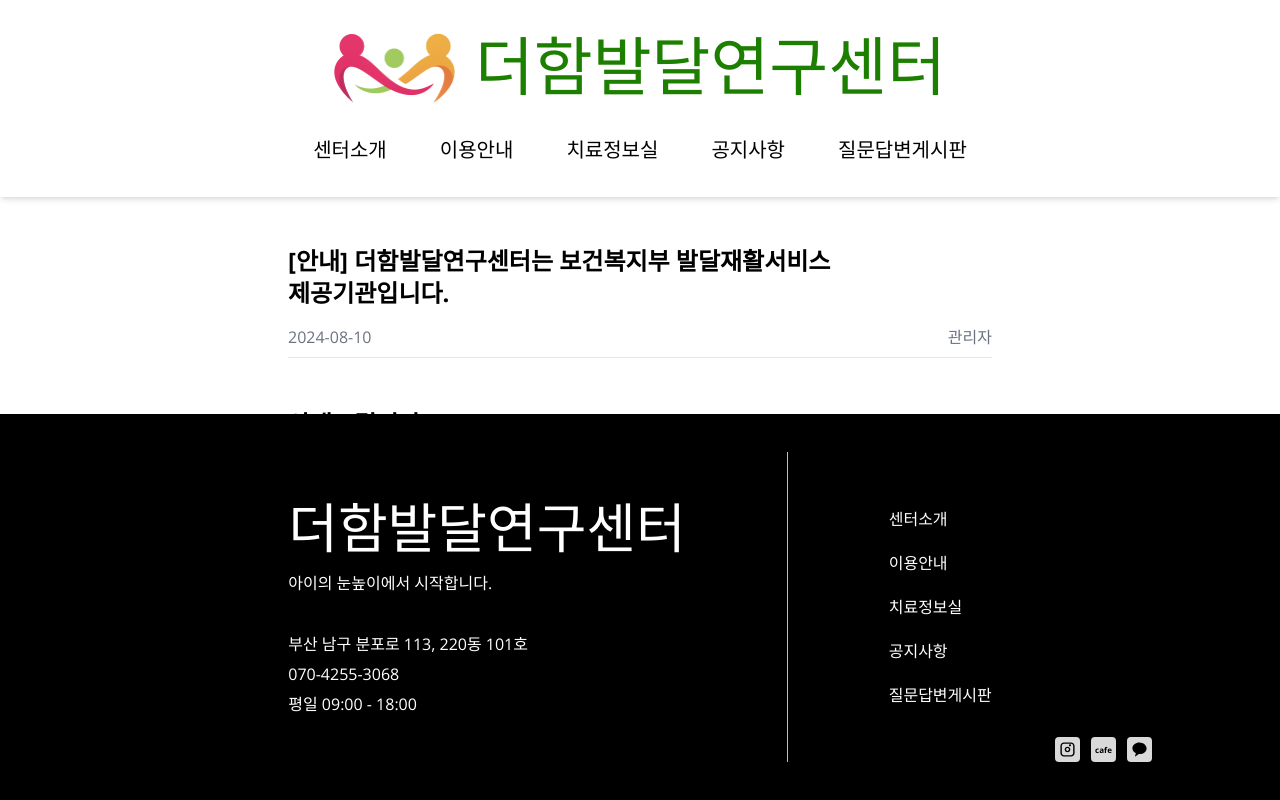
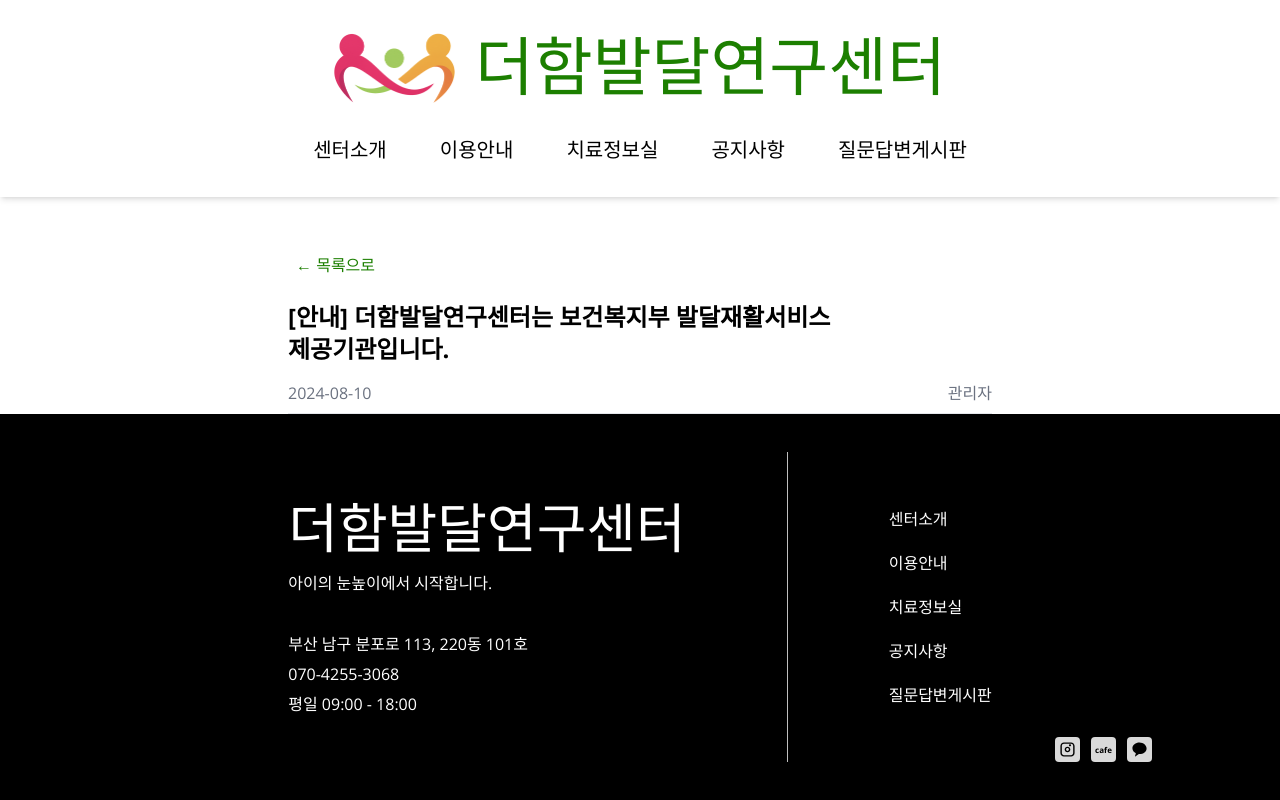
Before and after one commit to marybin99/withbobath, a Next.js app: page /notice/1 in a window 1280 px wide. Shown: the top 800 px of the page. Built offline with nearby package versions, Linux system fonts and the light colour scheme; a web font is replaced by a local one.

Commit message:
feat. 공지사항 상세에 목록 돌아가기 추가

```diff
--- a/src/components/notice/Table.tsx
+++ b/src/components/notice/Table.tsx
@@ -28,7 +28,11 @@ const Table = () => {
         {pageNotices.map((notice) => (
           <Link
             key={notice.id}
-            href={`/notice/${notice.id}`}
+            href={
+              currentPage === 1
+                ? `/notice/${notice.id}`
+                : `/notice/${notice.id}?page=${currentPage}`
+            }
             className="block px-4 py-3 transition-colors border border-gray-200 rounded-lg bg-[#F5F9F2] hover:bg-white focus-visible:outline focus-visible:outline-2 focus-visible:outline-primary md:px-5"
           >
             <div className="flex flex-col gap-1 sm:flex-row sm:items-center sm:justify-between sm:gap-6">
--- a/src/pages/notice/[id].tsx
+++ b/src/pages/notice/[id].tsx
@@ -1,4 +1,5 @@
 import React from "react";
+import Link from "next/link";
 import { useRouter } from "next/router";
 import Layout from "@/components/layout/Layout";
 import { useScroll } from "@/components/layout/Header";
@@ -8,8 +9,12 @@ import TableDetail from "@/components/notice/TableDetail";
 const NoticeDetail: React.FC = () => {
   const isScrolled = useScroll();
   const router = useRouter();
-  const { id } = router.query;
+  const { id, page } = router.query;
   const notice = notices.find((n) => n.id === Number(id));
+  const listHref =
+    typeof page === "string" && /^[1-9]\d*$/.test(page)
+      ? `/notice?page=${page}`
+      : "/notice";
 
   return (
     <Layout>
@@ -19,6 +24,14 @@ const NoticeDetail: React.FC = () => {
         } transition-all duration-300`}
       >
         <div className="px-4 py-12 mx-auto max-w-3xl md:px-8">
+          <div className="flex justify-start mb-4">
+            <Link
+              href={listHref}
+              className="inline-flex items-center px-2 py-2 font-medium text-primary hover:underline hover:underline-offset-4"
+            >
+              ← 목록으로
+            </Link>
+          </div>
           <TableDetail notice={notice} />
         </div>
       </div>
```
